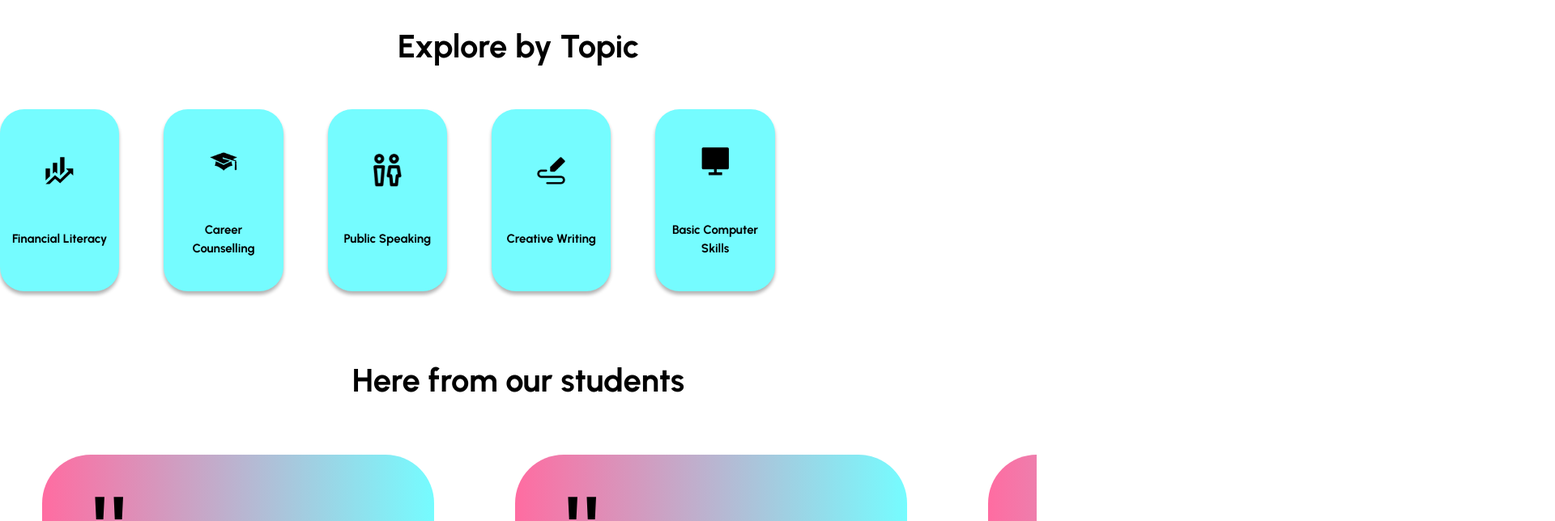
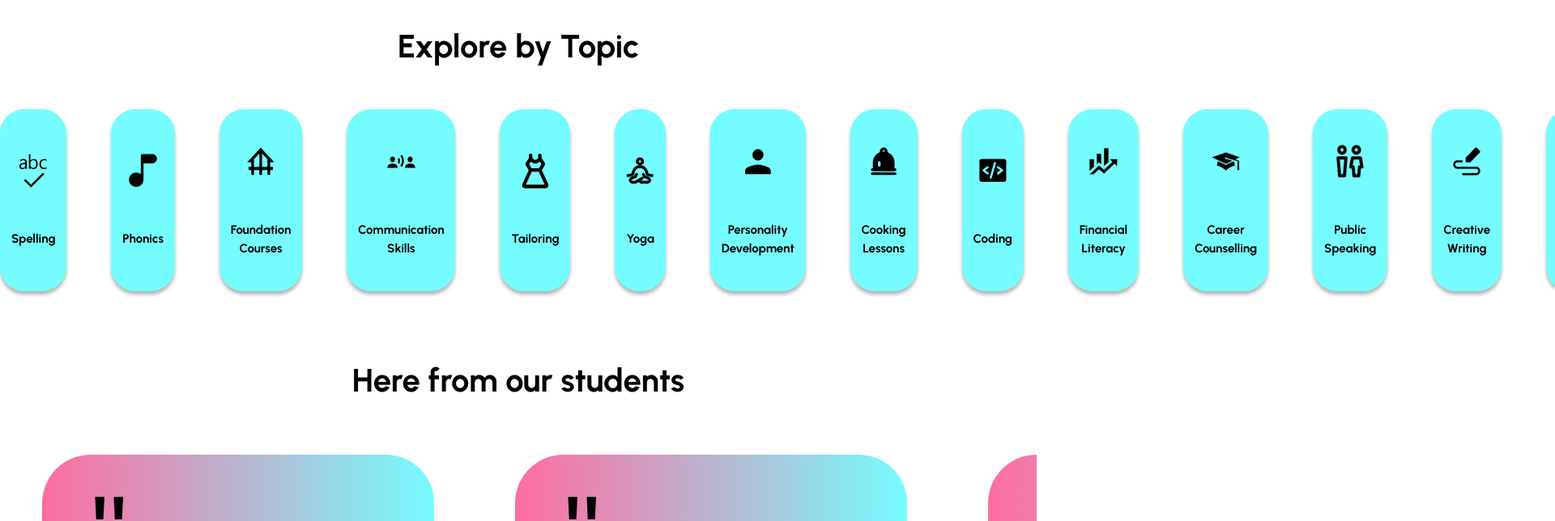
Before and after one commit to div-vik/vocademy, a Next.js app: page / in a window 1280 px wide. Shown: the part 860-1504 px from the top of the page at 81% size, 1920 px wide, since content can reach past the window. Built offline with nearby package versions, Linux system fonts and the light colour scheme; a web font is replaced by a local one.

Commit message:
Remove comment

```diff
--- a/app/ui/Home/data.js
+++ b/app/ui/Home/data.js
@@ -18,42 +18,42 @@ export const navItems = [
 ];
 
 export const topics = [
-  // {
-  //   icon: "/spelling.svg",
-  //   title: "Spelling",
-  // },
-  // {
-  //   icon: "/phonics.png",
-  //   title: "Phonics",
-  // },
-  // {
-  //   icon: "/foundation.svg",
-  //   title: "Foundation Courses",
-  // },
-  // {
-  //   icon: "/communication.svg",
-  //   title: "Communication Skills",
-  // },
-  // {
-  //   icon: "/tailoring.svg",
-  //   title: "Tailoring",
-  // },
-  // {
-  //   icon: "/yoga.svg",
-  //   title: "Yoga",
-  // },
-  // {
-  //   icon: "/personality.svg",
-  //   title: "Personality Development",
-  // },
-  // {
-  //   icon: "/cooking.svg",
-  //   title: "Cooking Lessons",
-  // },
-  // {
-  //   icon: "/coding.svg",
-  //   title: "Coding",
-  // },
+  {
+    icon: "/spelling.svg",
+    title: "Spelling",
+  },
+  {
+    icon: "/phonics.png",
+    title: "Phonics",
+  },
+  {
+    icon: "/foundation.svg",
+    title: "Foundation Courses",
+  },
+  {
+    icon: "/communication.svg",
+    title: "Communication Skills",
+  },
+  {
+    icon: "/tailoring.svg",
+    title: "Tailoring",
+  },
+  {
+    icon: "/yoga.svg",
+    title: "Yoga",
+  },
+  {
+    icon: "/personality.svg",
+    title: "Personality Development",
+  },
+  {
+    icon: "/cooking.svg",
+    title: "Cooking Lessons",
+  },
+  {
+    icon: "/coding.svg",
+    title: "Coding",
+  },
   {
     icon: "/financial.svg",
     title: "Financial Literacy",
```
